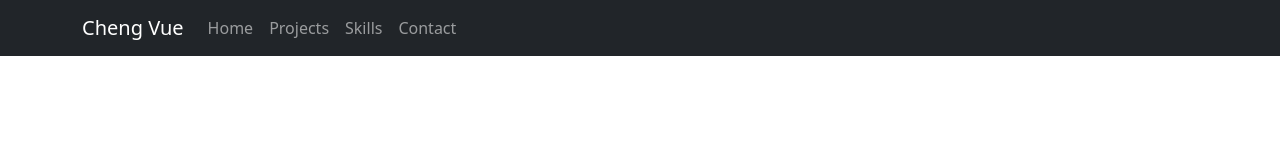
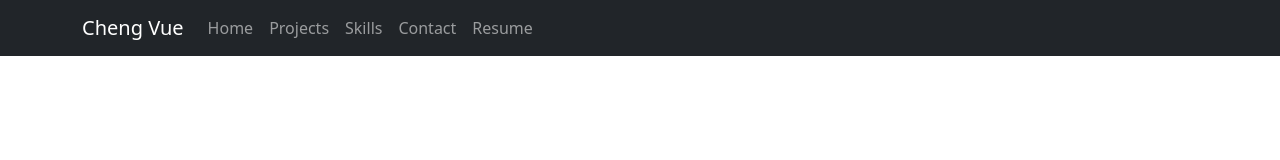
Before and after one commit to Cheng0315/portfolio, a React (Vite) app: page / in a window 1280 px wide. Shown: the top 160 px of the page. Built offline with nearby package versions, Linux system fonts and the light colour scheme.

Commit message:
add AboutMe component

```diff
--- a/src/App.jsx
+++ b/src/App.jsx
@@ -1,10 +1,12 @@
 import './App.css'
 import NavigationBar from './components/NavigationBar'
+import AboutMe from './components/AboutMe'
 
 function App() {
   return (
     <div>
       <NavigationBar />
+      <AboutMe />
     </div>
   )
 }
--- /dev/null
+++ b/src/components/AboutMe.jsx
@@ -0,0 +1,11 @@
+function AboutMe() {
+  return (
+    <div className='about-me'>
+
+    </div>
+
+
+  );
+}
+
+export default AboutMe;
--- a/src/components/NavigationBar.jsx
+++ b/src/components/NavigationBar.jsx
@@ -13,6 +13,7 @@
             <Nav.Link href="#projects">Projects</Nav.Link>
             <Nav.Link href="#skills">Skills</Nav.Link>
             <Nav.Link href="#contact">Contact</Nav.Link>
+            <Nav.Link href="#resume">Resume</Nav.Link>
           </Nav>
         </Container>
       </Navbar>
```
